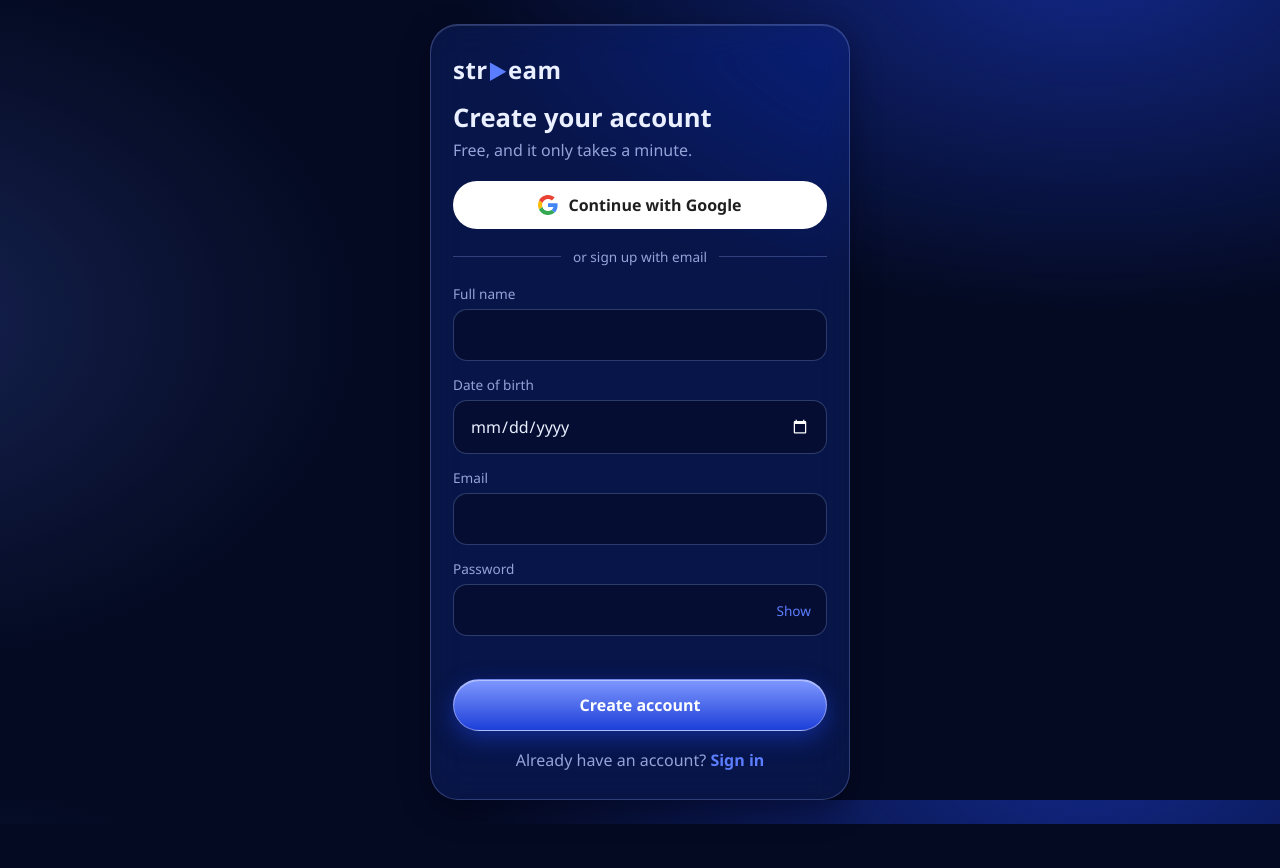
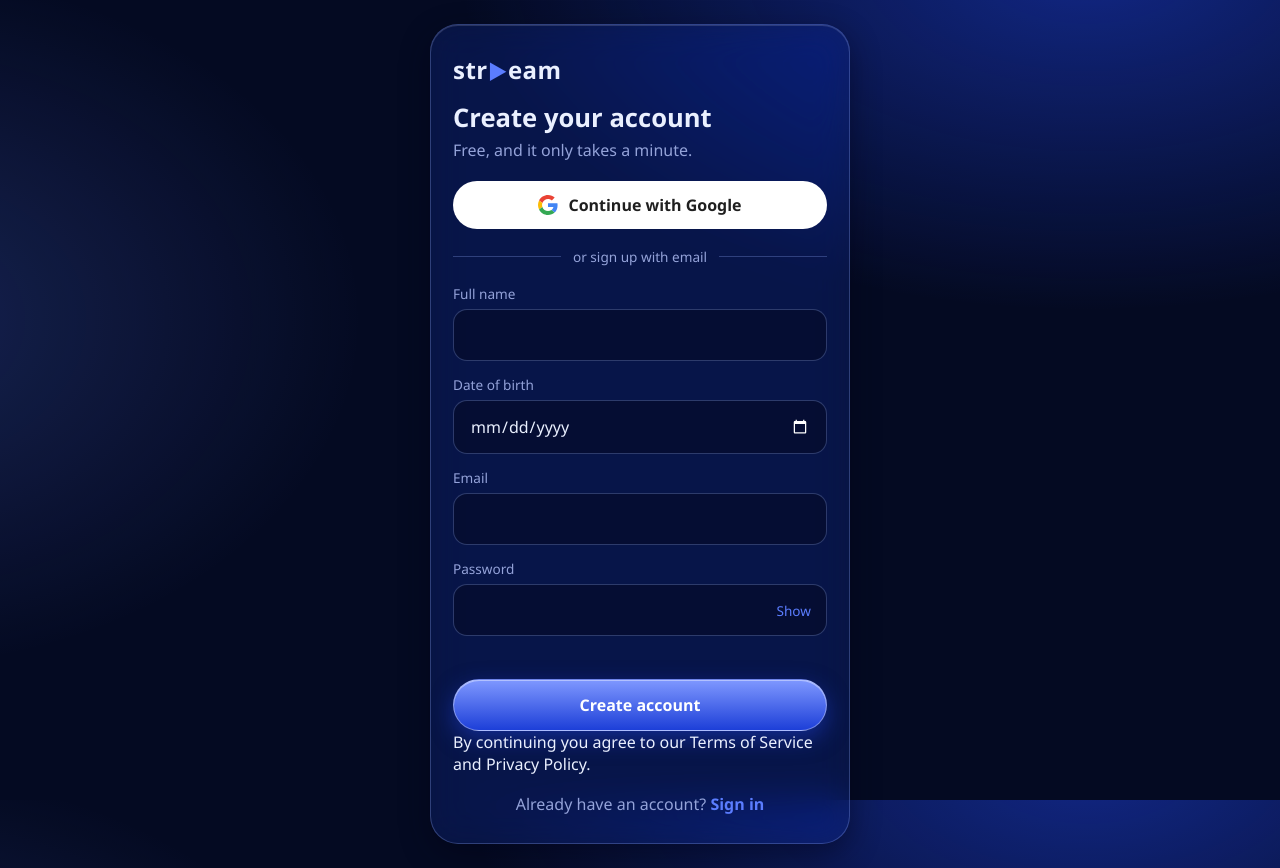
Before and after one commit to Temi5279/Stream-2.0, a plain HTML site: page signup/index.html in a window 1280 px wide. Before the commit the page ends 824 px from the top, so only its background shows below. Drawn offline with Linux system fonts and the light colour scheme; no server answers.

Commit message:
Update index.html

```diff
--- a/signup/index.html
+++ b/signup/index.html
@@ -30,6 +30,7 @@
         <p class="msg" id="msg" role="alert"></p>
         <button class="btn full" id="go" type="submit">Create account</button>
       </form>
+      <p class="fine">By continuing you agree to our <a href="../terms/">Terms of Service</a> and <a href="../privacy/">Privacy Policy</a>.</p>
       <p class="auth-alt">Already have an account? <a href="../signin/">Sign in</a></p>
     </main>
   </div>
```
